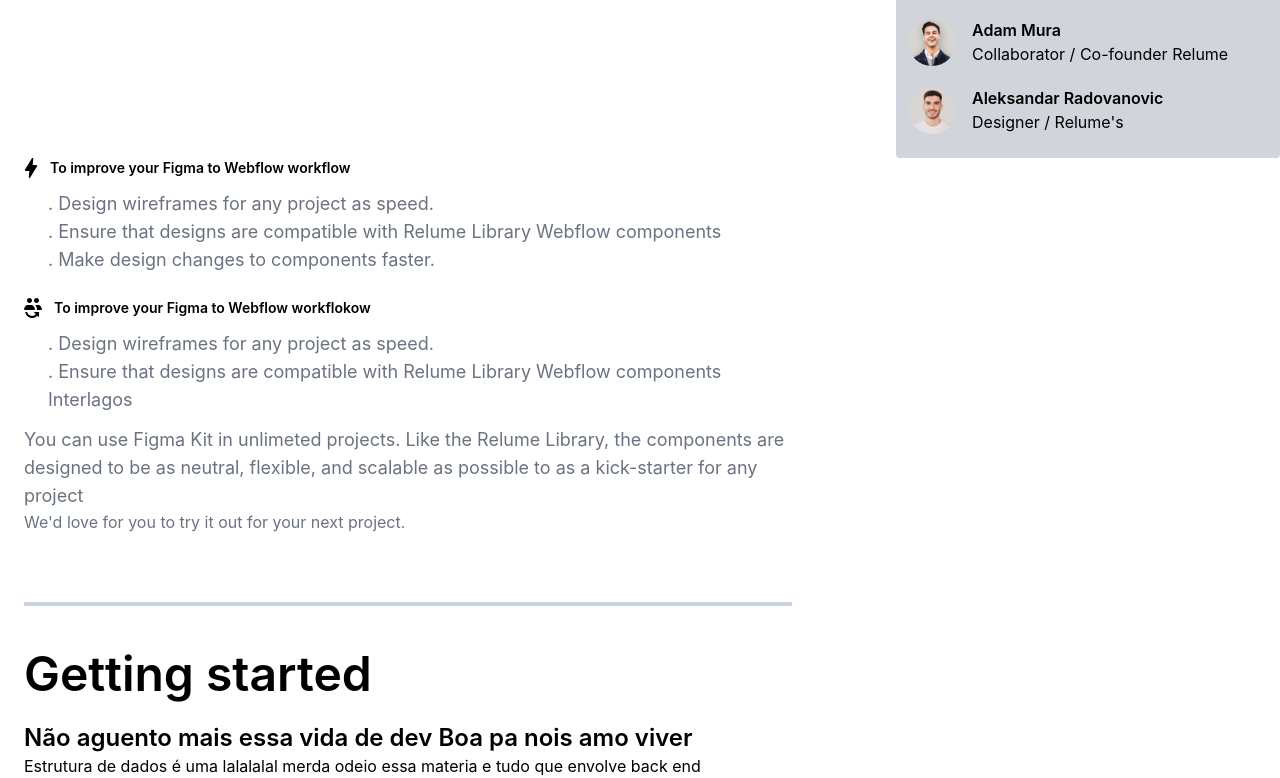
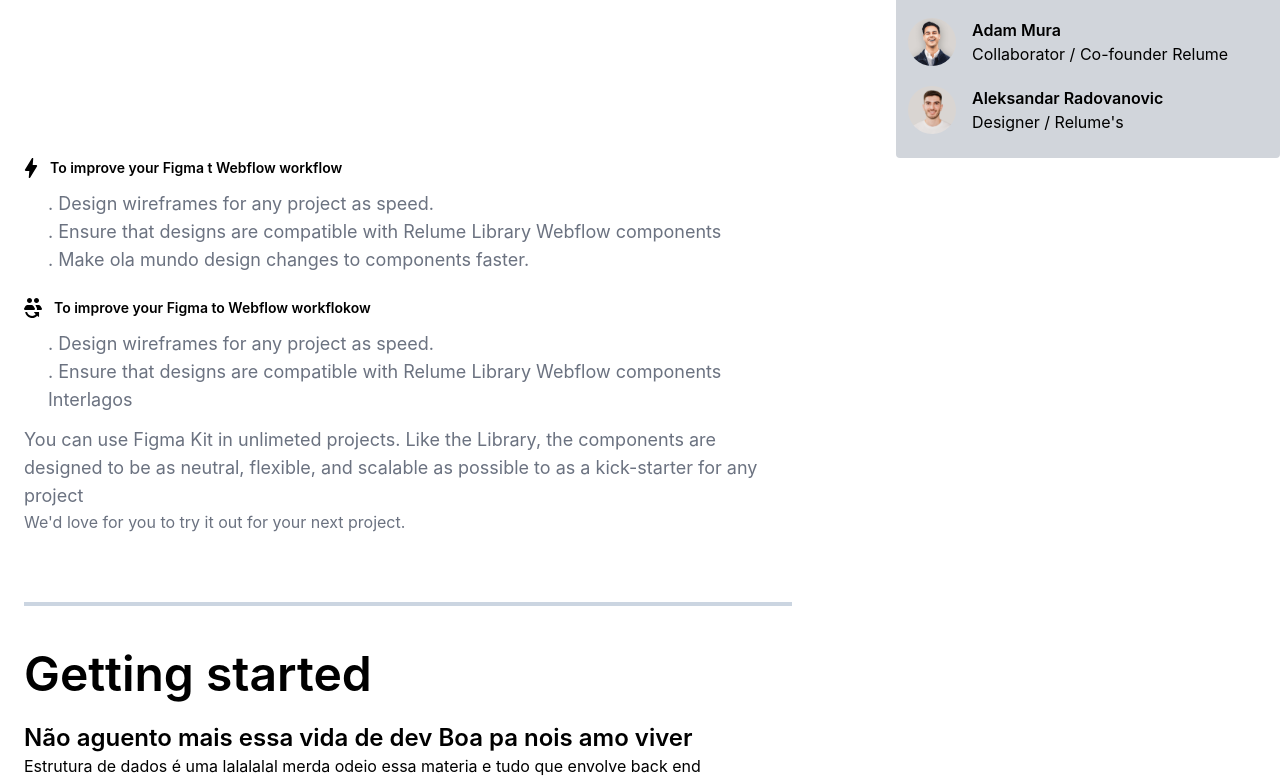
Before and after one commit to neguinho237/react-studies, a React (Create React App) app: page / in a window 1280 px wide. Shown: the part 827-1605 px from the top of the page. Built offline with nearby package versions, Linux system fonts and the light colour scheme.

Commit message:
Welcomesz

```diff
--- a/src/components/Welcome/index.jsx
+++ b/src/components/Welcome/index.jsx
@@ -98,12 +98,12 @@
                 <div className="ml-6 mb">
                     <div className="raio flex gap-3">
                         <img src={Raio} alt="" />
-                        <h1 className="text-sm font-semibold">To improve your Figma to Webflow workflow</h1>
+                        <h1 className="text-sm font-semibold">To improve your Figma t Webflow workflow</h1>
                     </div>
                     <div className="ml-6 mt-3">
                             <p className="text-lg text-gray-500"> . Design wireframes for any project as speed.</p>
                             <p className="text-lg text-gray-500"> . Ensure that designs are compatible with Relume Library Webflow components</p>
-                            <p className="text-lg text-gray-500"> . Make design changes to components faster.</p>
+                            <p className="text-lg text-gray-500"> . Make ola mundo design changes to components faster.</p>
                         </div>
 
                     <div className="raio flex gap-3 mt-6">
@@ -117,7 +117,7 @@
                         </div>
                 </div>
                 <div className="textos text-gray-500 mt-3 max-w-3xl h-32 ml-6 ">
-                    <p className="text-lg ">You can use Figma Kit in unlimeted projects. Like the Relume Library, the components are designed to be as neutral, flexible, and scalable as possible to as a kick-starter for any project</p>
+                    <p className="text-lg ">You can use Figma Kit in unlimeted projects. Like the Library, the components are designed to be as neutral, flexible, and scalable as possible to as a kick-starter for any project</p>
                     <p>We'd love for you to try it out for your next project.</p>
                 </div>
                 <div className="ml-6 mt-12 linha max-w-3xl h-1 bg-slate-300 "></div>
```
